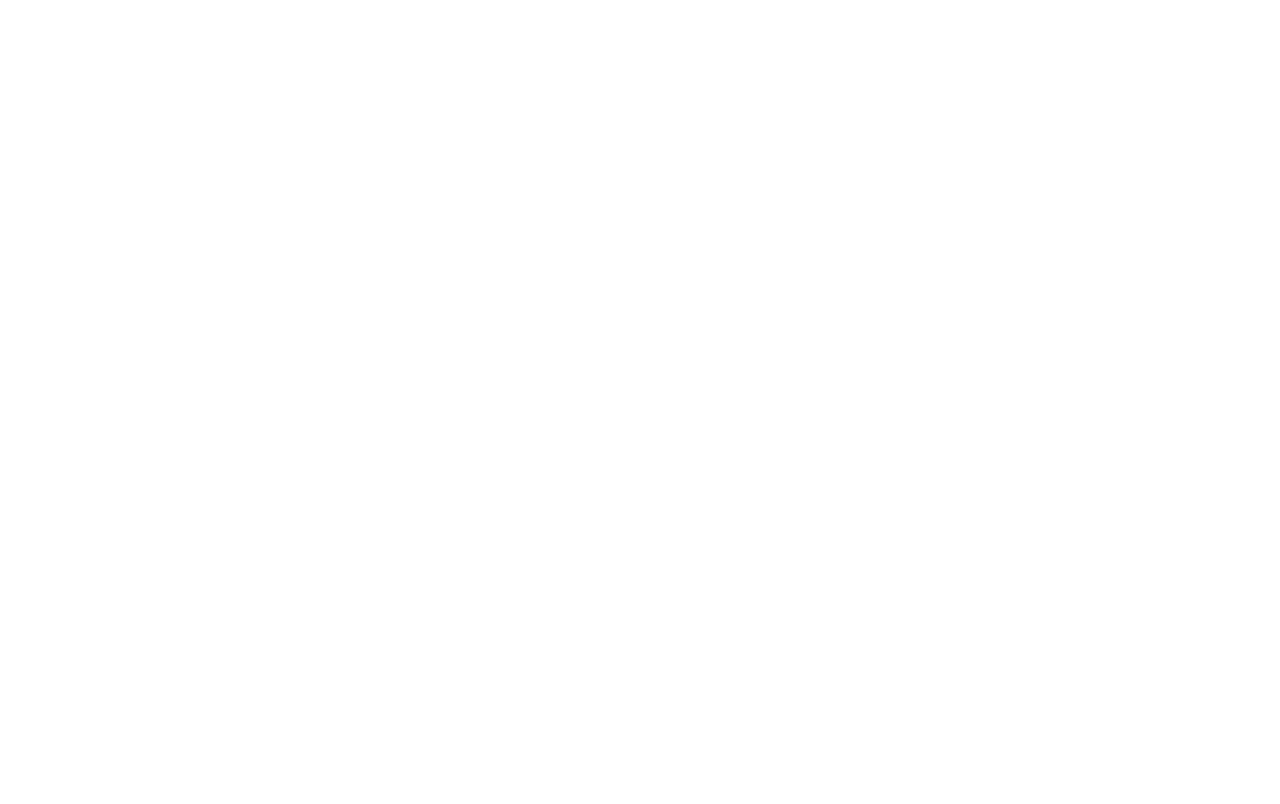
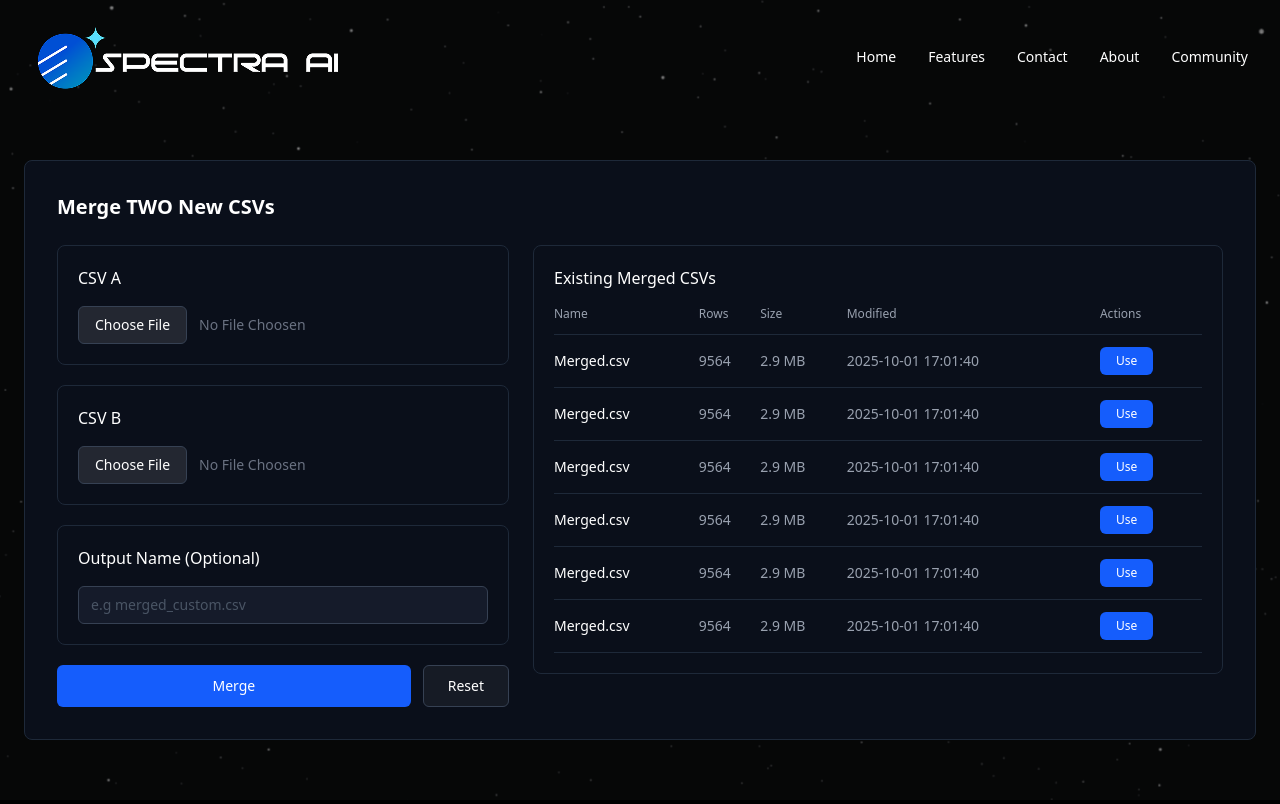
Before and after one commit to sabbir1054/nasa_ui, a React (Vite) app: page /merge in a window 1280 px wide. Before the commit this address had no page. Built offline with nearby package versions, Linux system fonts and the light colour scheme.

Commit message:
feat: merge upload done

```diff
--- a/src/App.jsx
+++ b/src/App.jsx
@@ -2,6 +2,7 @@
 import Home from './pages/Home'
 import About from './pages/About'
 import Upload from './pages/Upload'
+import Merge from './pages/Merge'
 
 function App() {
   return (
@@ -10,6 +11,7 @@
         <Route path="/" element={<Home />} />
         <Route path="/about" element={<About />} />
         <Route path="/upload" element={<Upload />} />
+        <Route path="/merge" element={<Merge />} />
       </Routes>
     </BrowserRouter>
   )
--- /dev/null
+++ b/src/Component/Merge/MergeForm.jsx
@@ -0,0 +1,53 @@
+import { useState } from 'react';
+
+const MergeForm = () => {
+  return (
+    <div className="space-y-5">
+      {/* CSV A Section */}
+      <div className="bg-[#0a0f1a] border border-gray-800 rounded-lg p-5 animate-slide-in-up">
+        <h3 className="text-white text-base font-medium mb-4">CSV A</h3>
+        <div className="flex items-center gap-3">
+          <button className="bg-white/10 hover:bg-white/20 border border-gray-700 text-white px-4 py-2 rounded-md text-sm font-medium transition-all duration-300">
+            Choose File
+          </button>
+          <span className="text-gray-500 text-sm">No File Choosen</span>
+        </div>
+      </div>
+
+      {/* CSV B Section */}
+      <div className="bg-[#0a0f1a] border border-gray-800 rounded-lg p-5 animate-slide-in-up" style={{ animationDelay: '0.1s' }}>
+        <h3 className="text-white text-base font-medium mb-4">CSV B</h3>
+        <div className="flex items-center gap-3">
+          <button className="bg-white/10 hover:bg-white/20 border border-gray-700 text-white px-4 py-2 rounded-md text-sm font-medium transition-all duration-300">
+            Choose File
+          </button>
+          <span className="text-gray-500 text-sm">No File Choosen</span>
+        </div>
+      </div>
+
+      {/* Output Name Section */}
+      <div className="bg-[#0a0f1a] border border-gray-800 rounded-lg p-5 animate-slide-in-up" style={{ animationDelay: '0.2s' }}>
+        <h3 className="text-white text-base font-medium mb-4">
+          Output Name (Optional)
+        </h3>
+        <input
+          type="text"
+          placeholder="e.g merged_custom.csv"
+          className="w-full bg-[#151b2a] border border-gray-700 rounded-md px-3 py-2 text-white text-sm placeholder-gray-600 focus:outline-none focus:border-blue-500 transition-colors"
+        />
+      </div>
+
+      {/* Action Buttons */}
+      <div className="flex gap-3 animate-slide-in-up" style={{ animationDelay: '0.3s' }}>
+        <button className="flex-1 bg-blue-600 hover:bg-blue-700 text-white py-2.5 rounded-md text-sm font-medium transition-all duration-300">
+          Merge
+        </button>
+        <button className="px-6 bg-white/5 border border-gray-700 text-white py-2.5 rounded-md text-sm font-medium hover:bg-white/10 transition-all duration-300">
+          Reset
+        </button>
+      </div>
+    </div>
+  );
+};
+
+export default MergeForm;
--- /dev/null
+++ b/src/Component/Merge/MergeResults.jsx
@@ -0,0 +1,53 @@
+const MergeResults = () => {
+  const csvData = [
+    { name: 'Merged.csv', rows: '9564', size: '2.9 MB', modified: '2025-10-01 17:01:40' },
+    { name: 'Merged.csv', rows: '9564', size: '2.9 MB', modified: '2025-10-01 17:01:40' },
+    { name: 'Merged.csv', rows: '9564', size: '2.9 MB', modified: '2025-10-01 17:01:40' },
+    { name: 'Merged.csv', rows: '9564', size: '2.9 MB', modified: '2025-10-01 17:01:40' },
+    { name: 'Merged.csv', rows: '9564', size: '2.9 MB', modified: '2025-10-01 17:01:40' },
+    { name: 'Merged.csv', rows: '9564', size: '2.9 MB', modified: '2025-10-01 17:01:40' },
+  ];
+
+  return (
+    <div className="bg-[#0a0f1a] border border-gray-800 rounded-lg p-5 animate-slide-in-up" style={{ animationDelay: '0.4s' }}>
+      <h3 className="text-white text-base font-medium mb-4">
+        Existing Merged CSVs
+      </h3>
+
+      {/* Table */}
+      <div className="overflow-x-auto">
+        <table className="w-full">
+          <thead>
+            <tr className="border-b border-gray-800">
+              <th className="text-left text-gray-400 text-xs font-medium pb-3">Name</th>
+              <th className="text-left text-gray-400 text-xs font-medium pb-3">Rows</th>
+              <th className="text-left text-gray-400 text-xs font-medium pb-3">Size</th>
+              <th className="text-left text-gray-400 text-xs font-medium pb-3">Modified</th>
+              <th className="text-left text-gray-400 text-xs font-medium pb-3">Actions</th>
+            </tr>
+          </thead>
+          <tbody>
+            {csvData.map((item, index) => (
+              <tr
+                key={index}
+                className="border-b border-gray-800 hover:bg-[#151b2a] transition-colors"
+              >
+                <td className="py-3 text-white text-sm">{item.name}</td>
+                <td className="py-3 text-gray-400 text-sm">{item.rows}</td>
+                <td className="py-3 text-gray-400 text-sm">{item.size}</td>
+                <td className="py-3 text-gray-400 text-sm">{item.modified}</td>
+                <td className="py-3">
+                  <button className="bg-blue-600 hover:bg-blue-700 text-white px-4 py-1.5 rounded-md text-xs font-medium transition-all duration-300">
+                    Use
+                  </button>
+                </td>
+              </tr>
+            ))}
+          </tbody>
+        </table>
+      </div>
+    </div>
+  );
+};
+
+export default MergeResults;
--- /dev/null
+++ b/src/pages/Merge.jsx
@@ -0,0 +1,87 @@
+import Navbar from '../Component/Navbar';
+import MergeForm from '../Component/Merge/MergeForm';
+import MergeResults from '../Component/Merge/MergeResults';
+
+const Merge = () => {
+  return (
+    <div className="relative min-h-screen w-full bg-black">
+      {/* Background Image */}
+      <div
+        className="fixed inset-0 w-full h-full"
+        style={{
+          backgroundImage: 'url(/aa.png)',
+          backgroundSize: 'cover',
+          backgroundPosition: 'center',
+          backgroundRepeat: 'no-repeat',
+          zIndex: 0
+        }}
+      >
+        <div className="absolute inset-0 bg-black/50"></div>
+      </div>
+
+      {/* Content Container */}
+      <div className="relative z-10">
+        {/* Navbar */}
+        <Navbar />
+
+        {/* Main Content */}
+        <div className="max-w-7xl mx-auto px-6 pt-40 pb-16">
+          {/* Main Card Container */}
+          <div className="bg-[#0a0f1a] border border-gray-800 rounded-lg p-6 md:p-8">
+            <h2 className="text-xl font-semibold text-white mb-6 animate-fade-in">
+              Merge TWO New CSVs
+            </h2>
+
+            {/* Two Column Layout */}
+            <div className="grid grid-cols-1 lg:grid-cols-5 gap-6">
+              {/* Left Column - Merge Form (2 columns) */}
+              <div className="lg:col-span-2">
+                <MergeForm />
+              </div>
+
+              {/* Right Column - Results Table (3 columns) */}
+              <div className="lg:col-span-3">
+                <MergeResults />
+              </div>
+            </div>
+          </div>
+        </div>
+      </div>
+
+      {/* Custom Animations */}
+      <style jsx>{`
+        @keyframes fade-in {
+          from {
+            opacity: 0;
+          }
+          to {
+            opacity: 1;
+          }
+        }
+
+        @keyframes slide-in-up {
+          from {
+            opacity: 0;
+            transform: translateY(30px);
+          }
+          to {
+            opacity: 1;
+            transform: translateY(0);
+          }
+        }
+
+        .animate-fade-in {
+          animation: fade-in 0.6s ease-out;
+        }
+
+        .animate-slide-in-up {
+          animation: slide-in-up 0.6s ease-out;
+          opacity: 0;
+          animation-fill-mode: forwards;
+        }
+      `}</style>
+    </div>
+  );
+};
+
+export default Merge;
```
